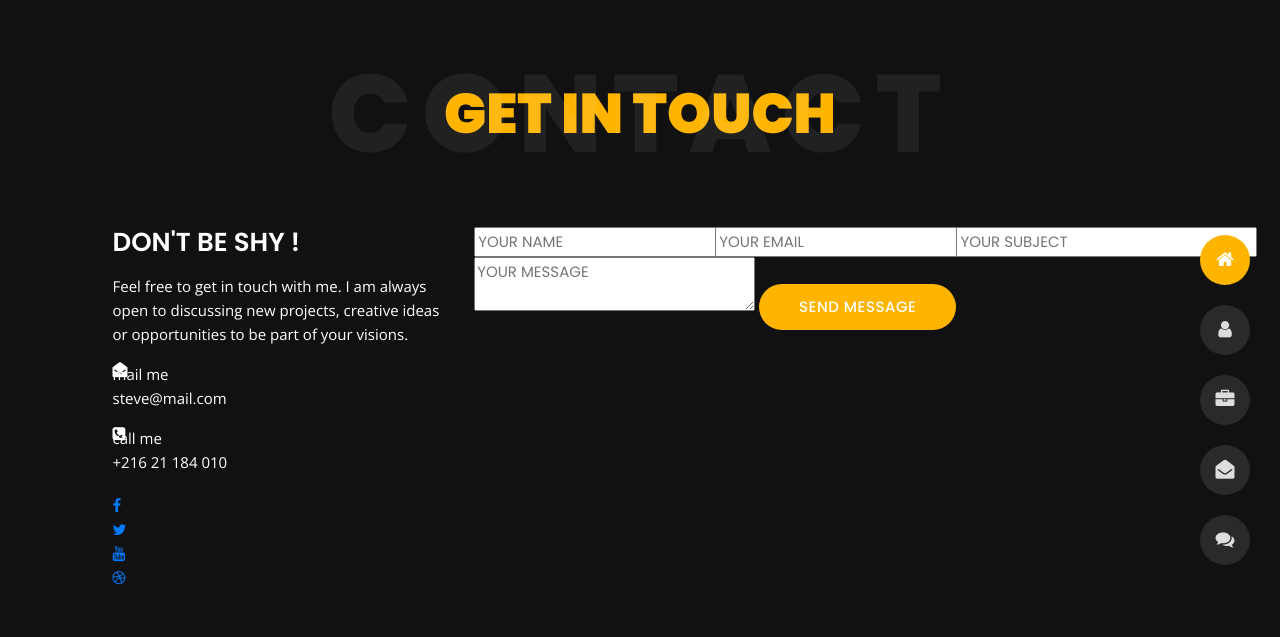
After one commit to extreme1337/portfolio, a Django app: page /contact/ in a window 1280 px wide. The commit adds this page. Shown: the top 637 px of the page. Run offline with Django 3.2, Linux system fonts and the light colour scheme; some libraries are stand-ins or nearby versions.

Commit message:
Added contact page and search in blogs ***** Not finished

```diff
--- a/resume/admin.py
+++ b/resume/admin.py
@@ -1,6 +1,7 @@
 from django.contrib import admin
-from .models import Resume, Post
+from .models import Resume, Post, Form
 
 # Register your models here.
 admin.site.register(Resume)
 admin.site.register(Post)
+admin.site.register(Form)
--- a/resume/templates/head.html
+++ b/resume/templates/head.html
@@ -4,11 +4,13 @@
 <meta name="viewport" content="width=device-width, initial-scale=1">
 
 <!-- Template Google Fonts -->
-    <link href="https://fonts.googleapis.com/css?family=Poppins:400,400i,500,500i,600,600i,700,700i,800,800i,900,900i" rel="stylesheet">
+<link href="https://fonts.googleapis.com/css?family=Poppins:400,400i,500,500i,600,600i,700,700i,800,800i,900,900i"
+      rel="stylesheet">
 <link href="https://fonts.googleapis.com/css?family=Open+Sans:300,400,400i,600,600i,700" rel="stylesheet">
 
 <!-- Template CSS Files -->
-    <link href="{% static 'css/bootstrap.min.css' %}" rel="stylesheet">
+{#<link href="{% static 'css/bootstrap.min.css' %}" rel="stylesheet">#}
+<link rel="stylesheet" href="https://stackpath.bootstrapcdn.com/bootstrap/4.4.1/css/bootstrap.min.css" integrity="sha384-Vkoo8x4CGsO3+Hhxv8T/Q5PaXtkKtu6ug5TOeNV6gBiFeWPGFN9MuhOf23Q9Ifjh" crossorigin="anonymous">
 <link href="{% static 'css/preloader.min.css' %}" rel="stylesheet">
 <link href="{% static 'css/circle.css' %}" rel="stylesheet">
 <link href="{% static 'css/font-awesome.min.css' %}" rel="stylesheet">
--- a/resume/templates/header.html
+++ b/resume/templates/header.html
@@ -21,7 +21,7 @@
         </li>
         <li class="icon-box">
             <i class="fa fa-envelope-open"></i>
-            <a href="contact.html">
+            <a href="{% url 'form' %}">
                 <h2>Contact</h2>
             </a>
         </li>
@@ -36,7 +36,7 @@
     <!-- Mobile Menu Starts -->
     <nav role="navigation" class="d-block d-lg-none">
         <div id="menuToggle">
-            <input type="checkbox" />
+            <input type="checkbox"/>
             <span></span>
             <span></span>
             <span></span>
@@ -44,7 +44,7 @@
                 <li class="active"><a href="{% url 'home' %}"><i class="fa fa-home"></i><span>Home</span></a></li>
                 <li><a href="{% url 'about' %}"><i class="fa fa-user"></i><span>About</span></a></li>
                 <li><a href="portfolio.html"><i class="fa fa-folder-open"></i><span>Portfolio</span></a></li>
-                <li><a href="contact.html"><i class="fa fa-envelope-open"></i><span>Contact</span></a></li>
+                <li><a href="{% url 'form' %}"><i class="fa fa-envelope-open"></i><span>Contact</span></a></li>
                 <li><a href="{% url 'blog' %}"><i class="fa fa-comments"></i><span>Blog</span></a></li>
             </ul>
         </div>
--- /dev/null
+++ b/resume/templates/resume/form.html
@@ -0,0 +1,66 @@
+{% extends 'resume/base.html' %}
+{% block content %}
+    <!-- Page Title Starts -->
+    <section class="title-section text-left text-sm-center revealator-slideup revealator-once revealator-delay1">
+        <h1>get in <span>touch</span></h1>
+        <span class="title-bg">contact</span>
+    </section>
+    <!-- Page Title Ends -->
+    <!-- Main Content Starts -->
+    <section class="main-content revealator-slideup revealator-once revealator-delay1">
+        <div class="container">
+            <div class="row">
+                <!-- Left Side Starts -->
+                <div class="col-12 col-lg-4">
+                    <h3 class="text-uppercase custom-title mb-0 ft-wt-600 pb-3">Don't be shy !</h3>
+                    <p class="open-sans-font mb-3">Feel free to get in touch with me. I am always open to discussing new
+                        projects, creative ideas or opportunities to be part of your visions.</p>
+                    <p class="open-sans-font custom-span-contact position-relative">
+                        <i class="fa fa-envelope-open position-absolute"></i>
+                        <span class="d-block">mail me</span>steve@mail.com
+                    </p>
+                    <p class="open-sans-font custom-span-contact position-relative">
+                        <i class="fa fa-phone-square position-absolute"></i>
+                        <span class="d-block">call me</span>+216 21 184 010
+                    </p>
+                    <ul class="social list-unstyled pt-1 mb-5">
+                        <li class="facebook"><a title="Facebook" href="#"><i class="fa fa-facebook"></i></a>
+                        </li>
+                        <li class="twitter"><a title="Twitter" href="#"><i class="fa fa-twitter"></i></a>
+                        </li>
+                        <li class="youtube"><a title="Youtube" href="#"><i class="fa fa-youtube"></i></a>
+                        </li>
+                        <li class="dribbble"><a title="Dribbble" href="#"><i class="fa fa-dribbble"></i></a>
+                        </li>
+                    </ul>
+                </div>
+                <!-- Left Side Ends -->
+                <!-- Contact Form Starts -->
+                <div class="col-12 col-lg-8">
+                    <form class="contactform" method="post" action="php/process-form.php">
+                        <div class="contactform">
+                            <div class="row">
+                                <div class="col-12 col-md-4">
+                                    <input type="text" name="name" placeholder="YOUR NAME">
+                                </div>
+                                <div class="col-12 col-md-4">
+                                    <input type="email" name="email" placeholder="YOUR EMAIL">
+                                </div>
+                                <div class="col-12 col-md-4">
+                                    <input type="text" name="subject" placeholder="YOUR SUBJECT">
+                                </div>
+                                <div class="col-12">
+                                    <textarea name="message" placeholder="YOUR MESSAGE"></textarea>
+                                    <button type="submit" class="btn btn-contact">Send Message</button>
+                                </div>
+                                <div class="col-12 form-message">
+                                    <span class="output_message text-center font-weight-600 text-uppercase"></span>
+                                </div>
+                            </div>
+                        </div>
+                    </form>
+                </div>
+                <!-- Contact Form Ends -->
+            </div>
+        </div>
+{% endblock content %}
--- a/resume/urls.py
+++ b/resume/urls.py
@@ -1,8 +1,12 @@
 from django.urls import path
 from . import views
+
+# from .views import PostListView
 
 urlpatterns = [
     path('', views.home, name='home'),
     path('about/', views.about_page, name='about'),
     path('blog/', views.blog, name='blog'),
+    path('contact/', views.form, name='form'),
+    # path('blog/', PostListView.as_view(), name='blog'),
 ]
--- a/resume/views.py
+++ b/resume/views.py
@@ -2,21 +2,41 @@ from django.shortcuts import render
 from django.http import HttpResponse
 from .models import Resume, Post
 from django.views.generic import ListView
+from .forms import ContactMe
+
 
 # Create your views here.
 def home(request):
     return render(request, 'home.html')
 
+
 def about_page(request):
     resume = Resume.objects.get(pk=1)
     return render(request, 'resume/about.html', {'resume': resume})
 
-def blog(request):
+
+""" def blog(request):
     context = {
         'posts': Post.objects.all()
     }
-    return render(request,'resume/blog.html', context)
+    return render(request,'resume/blog.html', context) """
 
 
-class PostListView(ListView):
-    model = Post
+# class PostListView(ListView):
+#     model = Post
+#     template_name = 'resume/blog.html'
+#     context_object_name = 'posts'
+#
+#     ordering = ['-date']
+
+def blog(request):
+    post_objects = Post.objects.all().order_by('-date')
+    item_name = request.GET.get('item_name')
+    if item_name != '' and item_name is not None:
+        post_objects = post_objects.filter(title__icontains=item_name)
+    return render(request, 'resume/blog.html', {'post_object': post_objects})
+
+
+def form(request):
+    form = ContactMe
+    return render(request, 'resume/form.html', {'form': form})
```
Also changed, not shown: portfolio/settings.py (+1 -7 lines), resume/forms.py (added, +9 -0 lines), resume/models.py (+16 -2 lines), resume/templates/home.html (+7 -3 lines), resume/templates/resume/about.html (+136 -58 lines), resume/templates/resume/blog.html (+21 -6 lines), db.sqlite3, portfolio/urls.py (line endings or trailing spaces), resume/migrations/0004_post_date.py (added), resume/migrations/0005_form.py (added). Lines whose indentation alone changed are shown as unchanged.
